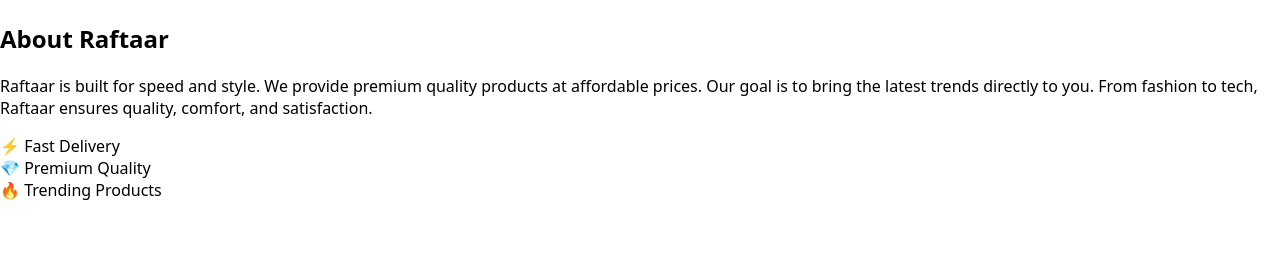
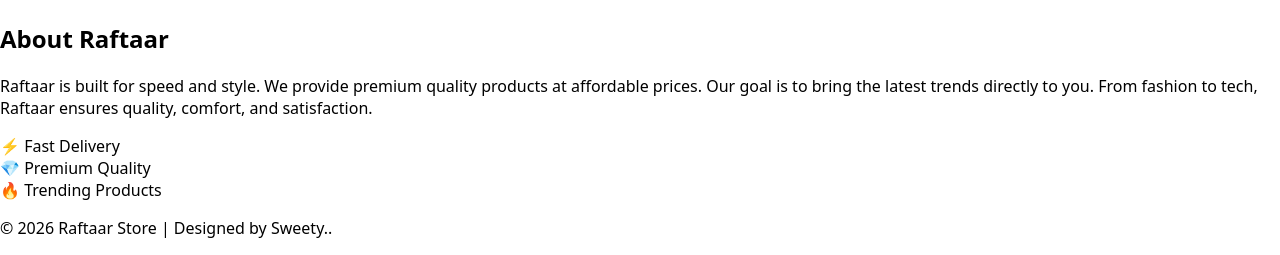
Before and after one commit to Sweetypatel13/Vanilla-E-commerce-, a website: page index.html in a window 1280 px wide. Shown: the part 864-1119 px from the top of the page. Before the commit the page ends 1065 px from the top, so only its background shows below. Drawn offline with Linux system fonts and the light colour scheme.

Commit message:
provide footer

```diff
--- a/index.html
+++ b/index.html
@@ -43,5 +43,8 @@
       <div>💎 Premium Quality</div>
       <div>🔥 Trending Products</div>
     </section>
+    <footer>
+      <p>© 2026 Raftaar Store | Designed by Sweety..</p>
+    </footer>
   </body>
 </html>
```
